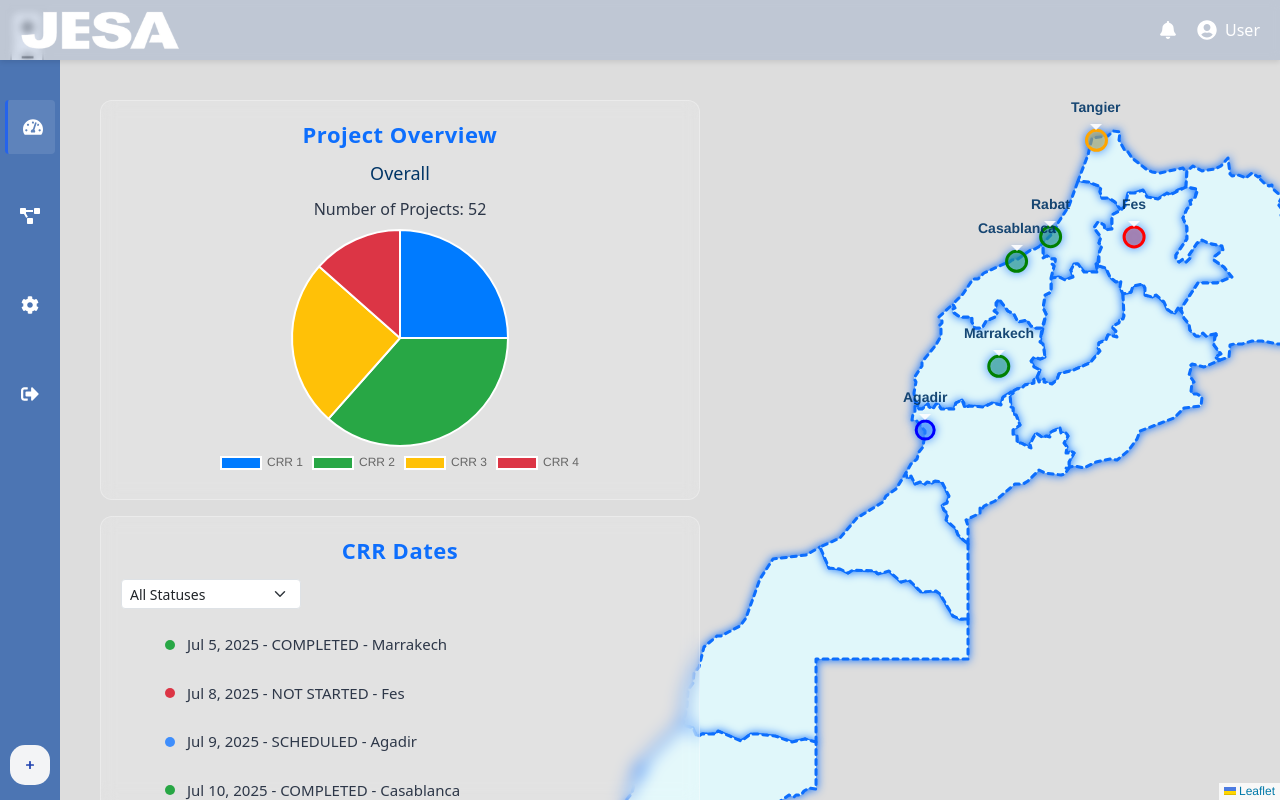
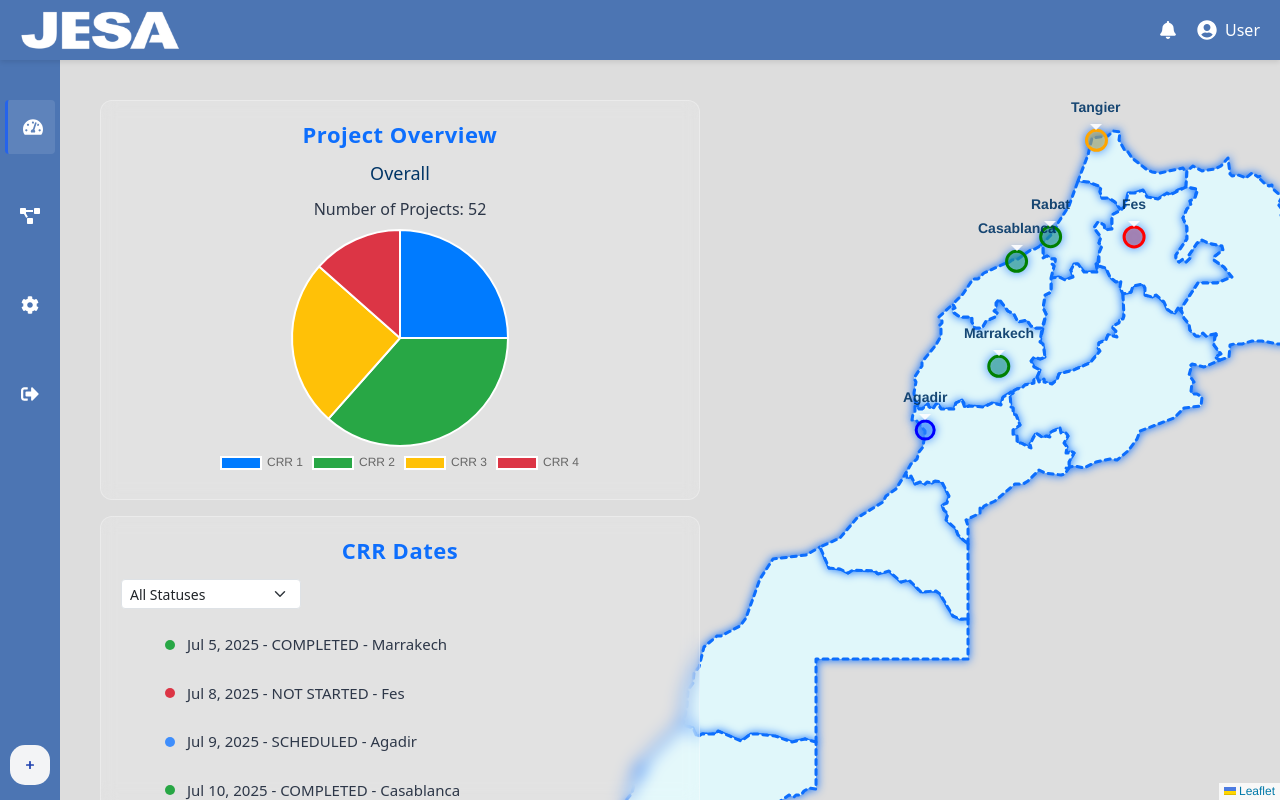
Before and after one commit to SaadGtite/JESA_Proj, a React (Create React App) app in the folder Front-end/: page /home in a window 1280 px wide. Built offline with nearby package versions, Linux system fonts and the light colour scheme.

Commit message:
Topbar CSS

```diff
--- a/Front-end/src/components/Topbar.css
+++ b/Front-end/src/components/Topbar.css
@@ -4,7 +4,7 @@
   left: 0;
   width: 100%;
   height: 60px;
-  background: rgba(76, 117, 179, 0.2);
+  background: rgb(76, 117, 179);
   backdrop-filter: blur(5px);
   -webkit-backdrop-filter: blur(5px);
   display: flex;
```
